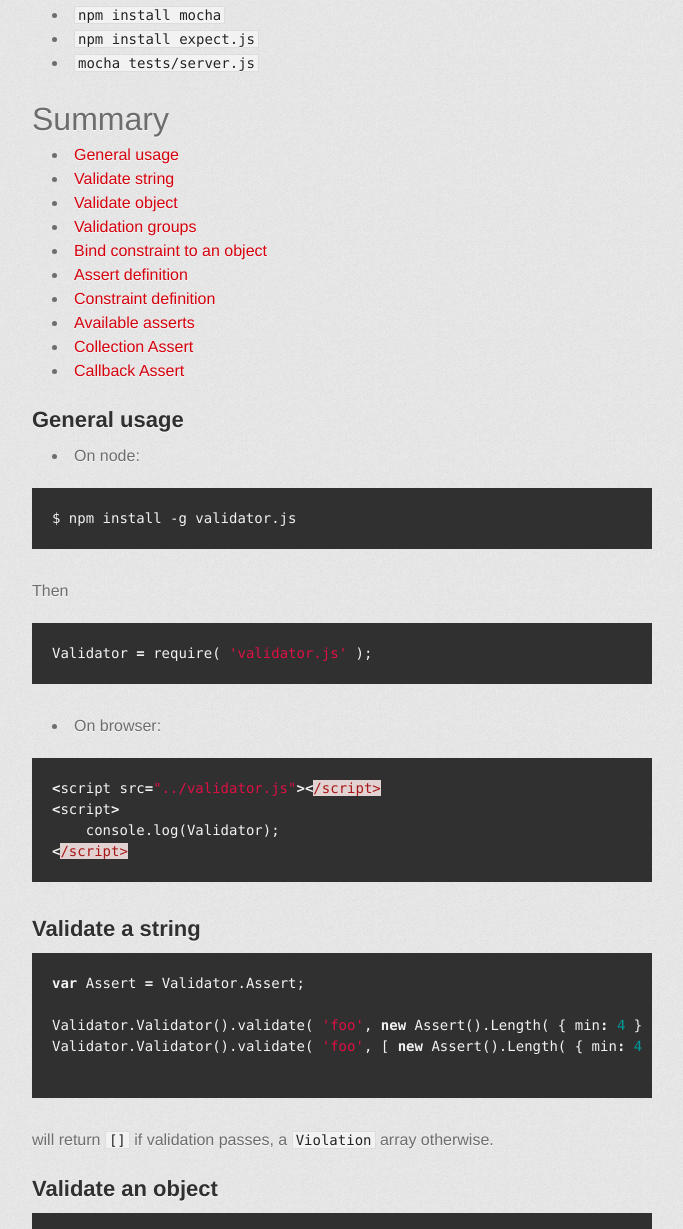
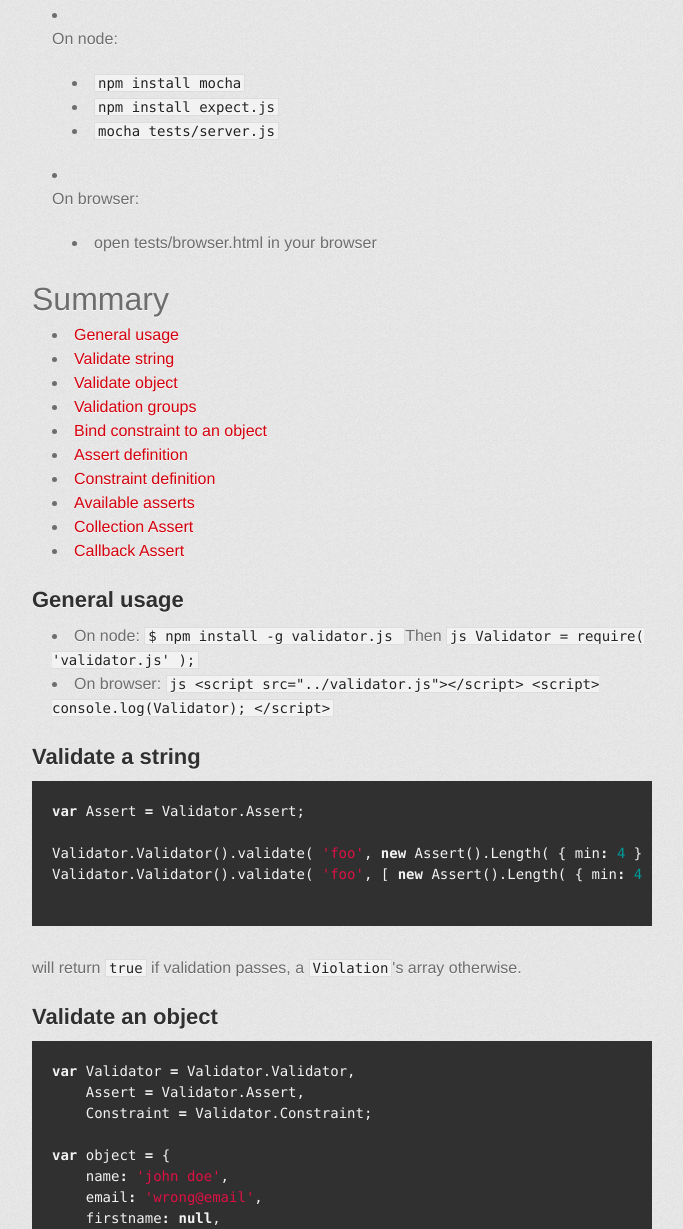
Before and after one commit to guillaumepotier/validator.js, a plain HTML site: page index.html in a window 1280 px wide. Shown: the part 970-2199 px from the top of the page, without its empty margins (298-981 px from the left). Drawn offline with Linux system fonts and the light colour scheme; a web font is replaced by a local one.

Commit message:
Create gh-pages branch via GitHub

```diff
--- a/index.html
+++ b/index.html
@@ -39,7 +39,7 @@
 <h2>
 <a name="version" class="anchor" href="#version"><span class="octicon octicon-link"></span></a>Version</h2>
 
-<p>0.3.1</p>
+<p>0.4.0</p>
 
 <h2>
 <a name="status" class="anchor" href="#status"><span class="octicon octicon-link"></span></a>Status</h2>
@@ -55,9 +55,22 @@
 <a name="run-tests" class="anchor" href="#run-tests"><span class="octicon octicon-link"></span></a>Run Tests</h2>
 
 <ul>
+<li>
+<p>On node:</p>
+
+<ul>
 <li><code>npm install mocha</code></li>
 <li><code>npm install expect.js</code></li>
 <li><code>mocha tests/server.js</code></li>
+</ul>
+</li>
+<li>
+<p>On browser:</p>
+
+<ul>
+<li>open tests/browser.html in your browser</li>
+</ul>
+</li>
 </ul><h1>
 <a name="summary" class="anchor" href="#summary"><span class="octicon octicon-link"></span></a>Summary</h1>
 
@@ -76,24 +89,24 @@
 <a name="general-usage" class="anchor" href="#general-usage"><span class="octicon octicon-link"></span></a>General usage</h2>
 
 <ul>
-<li>On node:</li>
-</ul><pre><code>$ npm install -g validator.js
-</code></pre>
-
-<p>Then</p>
-
-<div class="highlight"><pre><span class="nx">Validator</span> <span class="o">=</span> <span class="nx">require</span><span class="p">(</span> <span class="s1">'validator.js'</span> <span class="p">);</span>
-</pre></div>
-
-<ul>
-<li>On browser:</li>
-</ul><div class="highlight"><pre><span class="o">&lt;</span><span class="nx">script</span> <span class="nx">src</span><span class="o">=</span><span class="s2">"../validator.js"</span><span class="o">&gt;&lt;</span><span class="err">/script&gt;</span>
-<span class="o">&lt;</span><span class="nx">script</span><span class="o">&gt;</span>
-    <span class="nx">console</span><span class="p">.</span><span class="nx">log</span><span class="p">(</span><span class="nx">Validator</span><span class="p">);</span>
-<span class="o">&lt;</span><span class="err">/script&gt;</span>
-</pre></div>
-
-<h2>
+<li>On node:
+<code>
+$ npm install -g validator.js
+</code>
+Then
+<code>js
+Validator = require( 'validator.js' );
+</code>
+</li>
+<li>On browser:
+<code>js
+&lt;script src="../validator.js"&gt;&lt;/script&gt;
+&lt;script&gt;
+console.log(Validator);
+&lt;/script&gt;
+</code>
+</li>
+</ul><h2>
 <a name="validate-a-string" class="anchor" href="#validate-a-string"><span class="octicon octicon-link"></span></a>Validate a string</h2>
 
 <div class="highlight"><pre><span class="kd">var</span> <span class="nx">Assert</span> <span class="o">=</span> <span class="nx">Validator</span><span class="p">.</span><span class="nx">Assert</span><span class="p">;</span>
@@ -103,7 +116,7 @@
 
 </pre></div>
 
-<p>will return <code>[]</code> if validation passes, a <code>Violation</code> array otherwise.</p>
+<p>will return <code>true</code> if validation passes, a <code>Violation</code>'s array otherwise.</p>
 
 <h2>
 <a name="validate-an-object" class="anchor" href="#validate-an-object"><span class="octicon octicon-link"></span></a>Validate an object</h2>
@@ -128,7 +141,7 @@
 <span class="nx">Validator</span><span class="p">.</span><span class="nx">validate</span><span class="p">(</span> <span class="nx">object</span><span class="p">,</span> <span class="nx">constraint</span> <span class="p">);</span>
 </pre></div>
 
-<p>will return <code>{}</code> if validation passes,
+<p>will return <code>true</code> if validation passes,
 <code>{ email: [ Violation ], firstname: [ Violation ] }</code> in this case.</p>
 
 <h2>
@@ -146,7 +159,7 @@
 <span class="nx">Validator</span><span class="p">.</span><span class="nx">validate</span><span class="p">(</span> <span class="nx">object</span><span class="p">,</span> <span class="nx">constraint</span><span class="p">,</span> <span class="s1">'edit'</span> <span class="p">);</span>
 </pre></div>
 
-<p>will return <code>{}</code> in this case <code>{ firstname: [ Violation ], phone: [ Violation ] }</code>.</p>
+<p>will return <code>true</code> in this case <code>{ firstname: [ Violation ], phone: [ Violation ] }</code>.</p>
 
 <h2>
 <a name="bind-a-constraint-to-an-object" class="anchor" href="#bind-a-constraint-to-an-object"><span class="octicon octicon-link"></span></a>Bind a constraint to an object</h2>
@@ -278,7 +291,7 @@ Return true for validation success, everything else if there is an error.</p>
 
         <footer>
           Validator.js is maintained by <a href="https://github.com/guillaumepotier">guillaumepotier</a><br>
-          This page was generated by <a href="http://pages.github.com">GitHub Pages</a>. Tactile theme by <a href="http://twitter.com/jasonlong">Jason Long</a>.
+          This page was generated by <a href="http://pages.github.com">GitHub Pages</a>. Tactile theme by <a href="https://twitter.com/jasonlong">Jason Long</a>.
         </footer>
 
                   <script type="text/javascript">
```
Also changed, not shown: params.json (+1 -1 lines).
